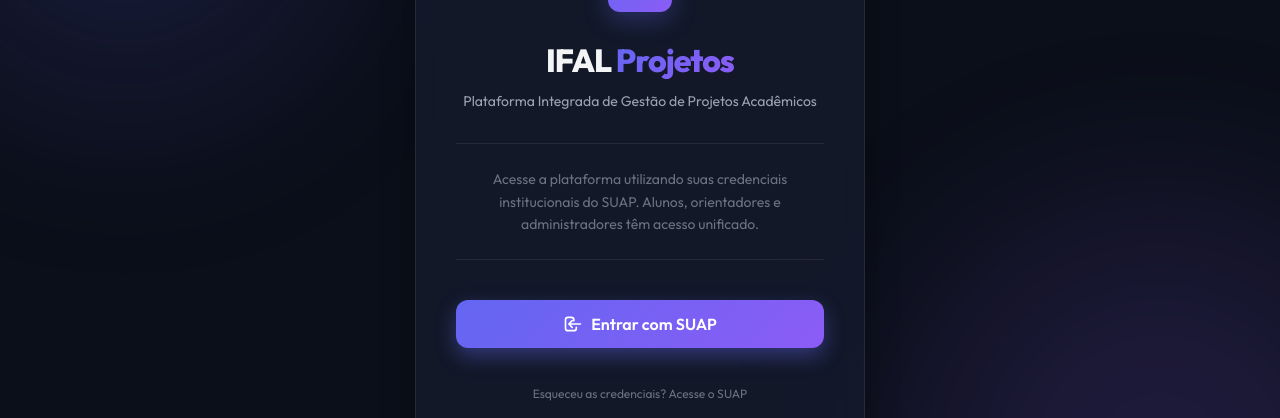
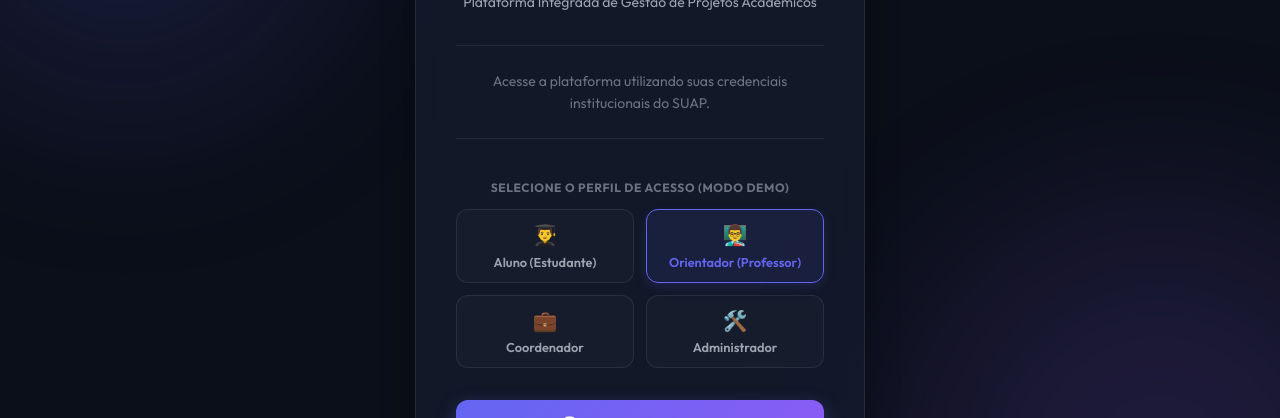
Before and after one commit to soneylegal/Projeto-4-Bimestre, a Vue app in the folder frontend/: page /login in a window 1280 px wide. Shown: the part 224-642 px from the top of the page. Built offline with nearby package versions, Linux system fonts and the light colour scheme; no server answers.

Commit message:
feat(auth): add role selector to mock login page

```diff
--- a/frontend/src/store/auth.js
+++ b/frontend/src/store/auth.js
@@ -58,9 +58,9 @@
       }
     },
 
-    login() {
+    login(role = 'advisor') {
       // Direct redirection to the FastAPI authorize endpoint
-      window.location.href = apiUrl('/api/auth/authorize')
+      window.location.href = apiUrl(`/api/auth/authorize?role=${role}`)
     },
 
     clearAuth() {
--- a/frontend/src/views/LoginPage.vue
+++ b/frontend/src/views/LoginPage.vue
@@ -1,10 +1,20 @@
 <script setup>
+import { ref } from 'vue'
 import { useAuthStore } from '../store/auth'
 
 const authStore = useAuthStore()
 
+const selectedRole = ref('advisor')
+
+const roles = [
+  { value: 'student', label: 'Aluno (Estudante)', icon: '👨‍🎓' },
+  { value: 'advisor', label: 'Orientador (Professor)', icon: '👨‍🏫' },
+  { value: 'coordinator', label: 'Coordenador', icon: '💼' },
+  { value: 'admin', label: 'Administrador', icon: '🛠️' }
+]
+
 const handleLogin = () => {
-  authStore.login()
+  authStore.login(selectedRole.value)
 }
 </script>
 
@@ -28,8 +38,25 @@
       <div class="info-section">
         <p class="info-text">
           Acesse a plataforma utilizando suas credenciais institucionais do SUAP.
-          Alunos, orientadores e administradores têm acesso unificado.
         </p>
+      </div>
+
+      <!-- Seletor de Perfil no Modo Demo -->
+      <div class="role-selector-wrapper">
+        <label class="role-selector-label">Selecione o perfil de acesso (Modo Demo)</label>
+        <div class="role-options">
+          <button
+            v-for="opt in roles"
+            :key="opt.value"
+            type="button"
+            class="role-opt-btn"
+            :class="{ active: selectedRole === opt.value }"
+            @click="selectedRole = opt.value"
+          >
+            <span class="role-opt-icon">{{ opt.icon }}</span>
+            <span class="role-opt-title">{{ opt.label }}</span>
+          </button>
+        </div>
       </div>
 
       <button class="btn btn-primary login-btn" @click="handleLogin">
@@ -182,4 +209,64 @@
 .footer-link:hover {
   color: var(--color-primary);
 }
+
+/* Estilos do Seletor de Perfil */
+.role-selector-wrapper {
+  width: 100%;
+  margin-bottom: 2rem;
+  text-align: left;
+}
+
+.role-selector-label {
+  display: block;
+  font-size: 0.75rem;
+  font-weight: 700;
+  text-transform: uppercase;
+  color: var(--text-muted);
+  margin-bottom: 0.75rem;
+  letter-spacing: 0.05em;
+  text-align: center;
+}
+
+.role-options {
+  display: grid;
+  grid-template-columns: repeat(2, 1fr);
+  gap: 0.75rem;
+}
+
+.role-opt-btn {
+  background: rgba(255, 255, 255, 0.02);
+  border: 1px solid var(--border-glass);
+  border-radius: var(--radius-md);
+  padding: 0.75rem;
+  color: var(--text-secondary);
+  cursor: pointer;
+  display: flex;
+  flex-direction: column;
+  align-items: center;
+  gap: 0.4rem;
+  transition: var(--transition-fast);
+}
+
+.role-opt-btn:hover {
+  background: rgba(255, 255, 255, 0.05);
+  border-color: rgba(255, 255, 255, 0.2);
+  transform: translateY(-1px);
+}
+
+.role-opt-btn.active {
+  background: rgba(99, 102, 241, 0.1);
+  border-color: var(--color-primary);
+  color: var(--color-primary);
+  box-shadow: 0 4px 12px rgba(99, 102, 241, 0.15);
+}
+
+.role-opt-icon {
+  font-size: 1.25rem;
+}
+
+.role-opt-title {
+  font-size: 0.8rem;
+  font-weight: 600;
+}
 </style>
```
Also changed, not shown: 1 other file (tests, documents, lock files or other folders).
